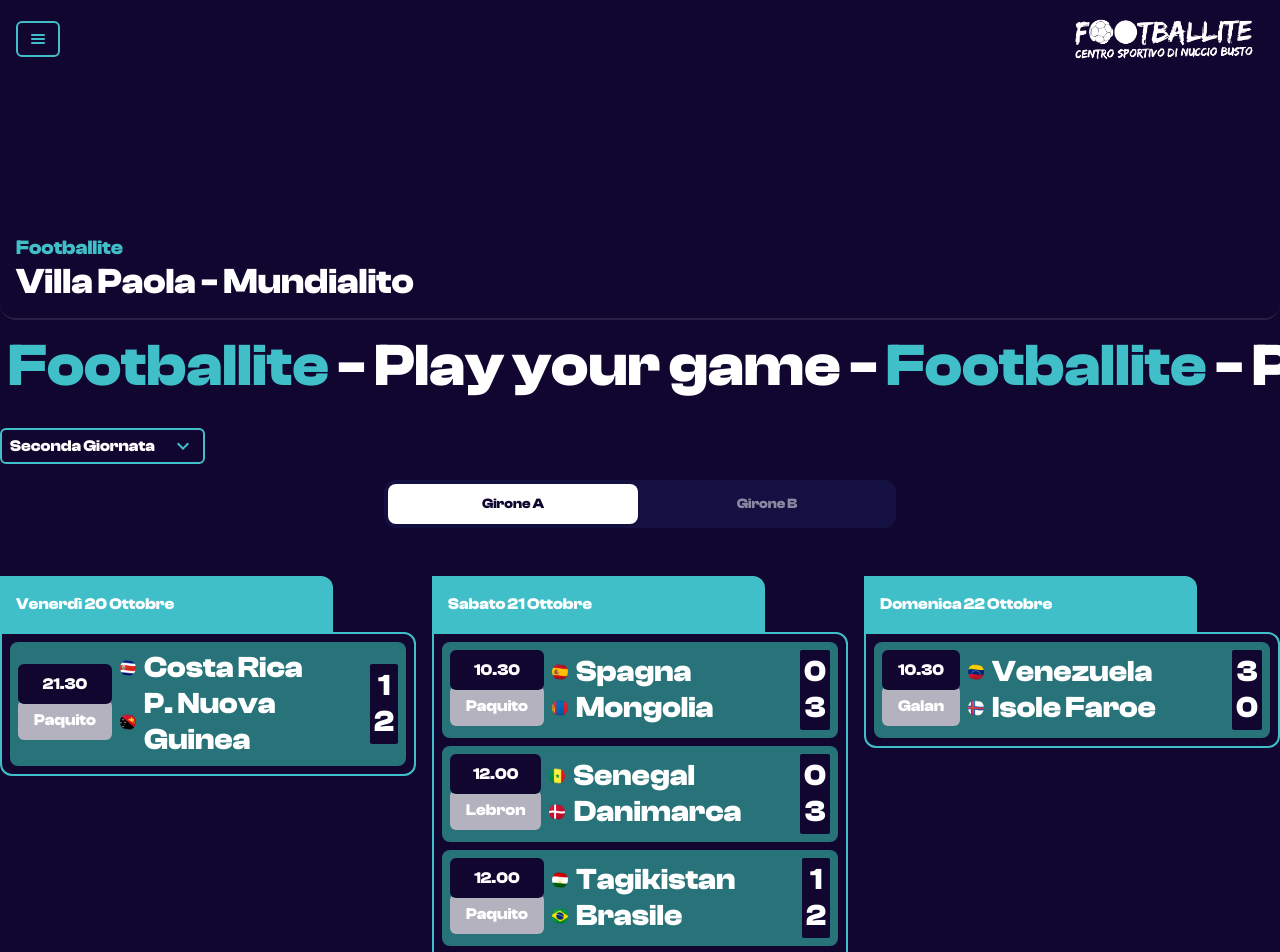
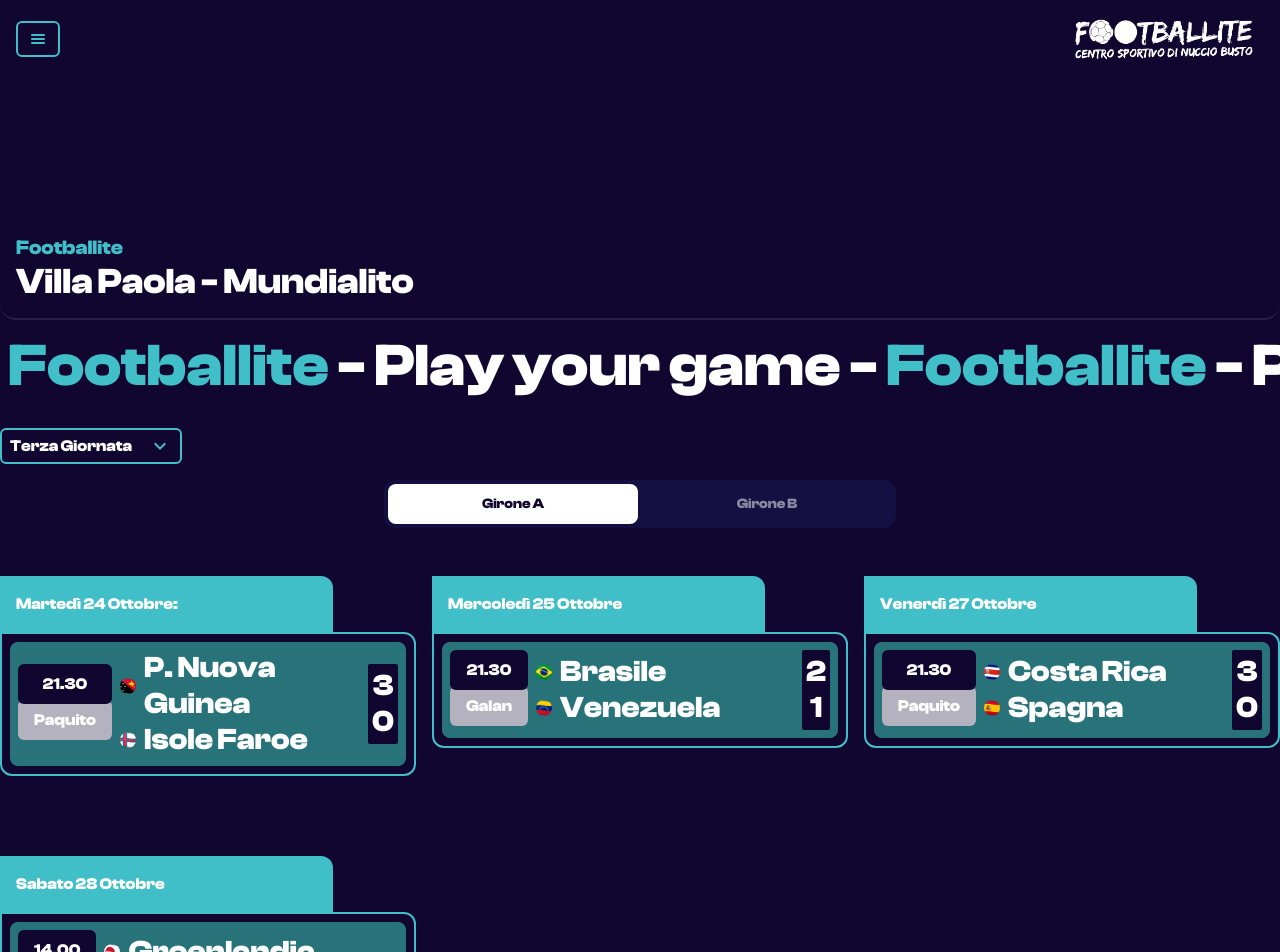
Before and after one commit to FrancescoCiccio/championship, a Nuxt app: page / in a window 1280 px wide. Shown: the top 952 px of the page. Built offline with nearby package versions, Linux system fonts and the light colour scheme.

Commit message:
Aggiornamento calendario

```diff
--- a/pages/index.vue
+++ b/pages/index.vue
@@ -136,7 +136,7 @@ const changePlayday = (playday) => {
 }
 
 
-var currentPlayday = ref(playdays[1]);
+var currentPlayday = ref(playdays[2]);
 
 onMounted(() => {
   ctx = gsap.context((self) => {
--- a/public/json/playday.json
+++ b/public/json/playday.json
@@ -387,15 +387,6 @@
                 {
                     "Sabato 28 Ottobre": [
                         {
-                            "time": "12.00",
-                            "field": "Paquito",
-                            "homeTeam": "Danimarca",
-                            "awayTeam": "Tagikistan",
-                            "homeFlag": "dk.webp",
-                            "awayFlag": "tj.webp",
-                            "status": 0
-                        },
-                        {
                             "time": "14.00",
                             "field": "Galan",
                             "homeTeam": "Groenlandia",
@@ -403,18 +394,23 @@
                             "homeFlag": "gl.webp",
                             "awayFlag": "sn.webp",
                             "status": 0
-                        }
-                    ]
-                },
-                {
-                    "Domenica 29 Ottobre": [
+                        },
                         {
-                            "time": "10.30",
+                            "time": "15.30",
                             "field": "Paquito",
                             "homeTeam": "Mongolia",
                             "awayTeam": "Estonia",
                             "homeFlag": "mn.webp",
                             "awayFlag": "ee.webp",
+                            "status": 0
+                        },
+                        {
+                            "time": "17.00",
+                            "field": "Paquito",
+                            "homeTeam": "Danimarca",
+                            "awayTeam": "Tagikistan",
+                            "homeFlag": "dk.webp",
+                            "awayFlag": "tj.webp",
                             "status": 0
                         }
                     ]
```
